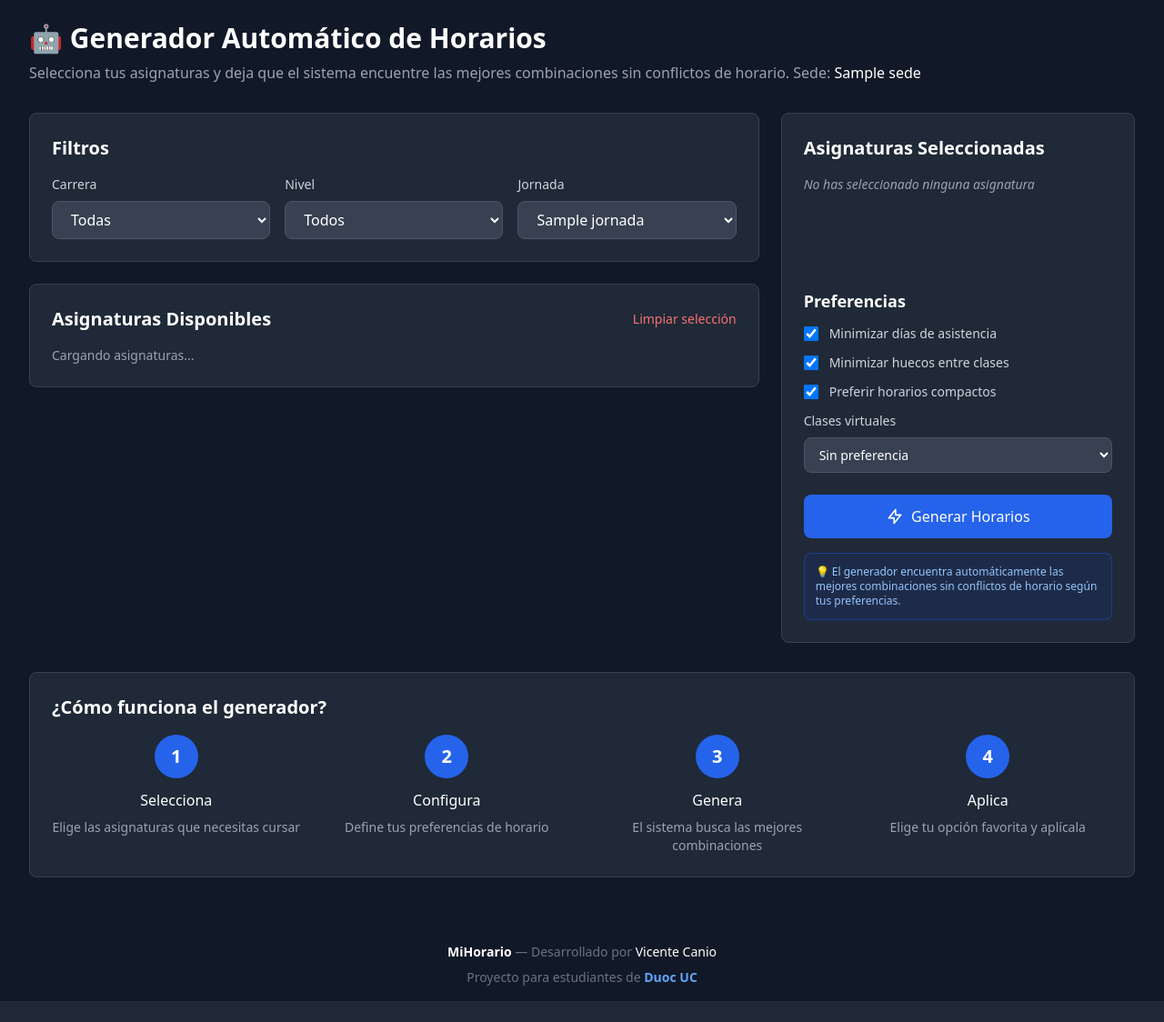
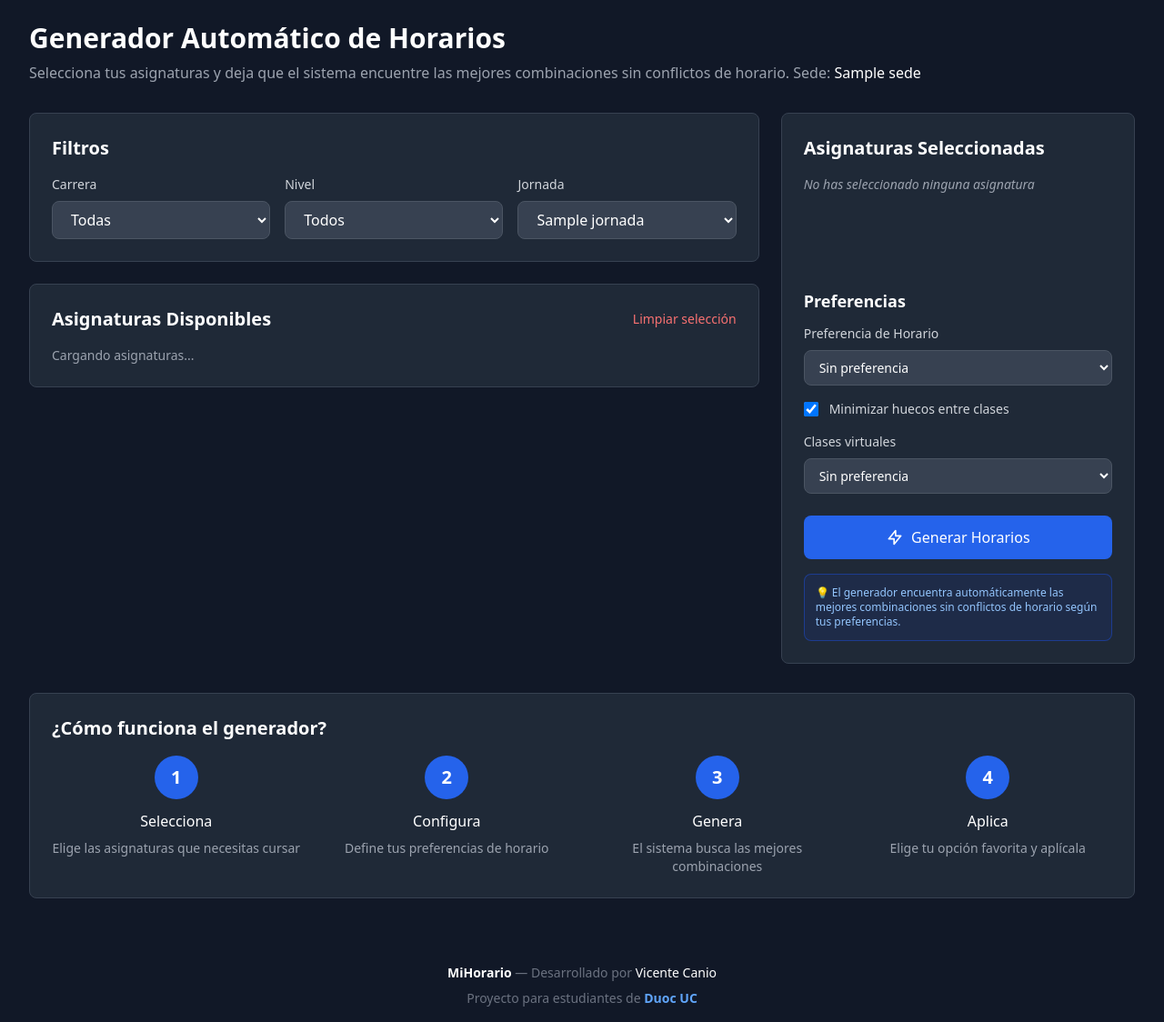
Before and after one commit to vcanio/MiHorario, a Django app: template oferta/templates/generador_horarios.html in a window 1280 px wide. Shown: the part 64-1188 px from the top of the page at 91% size. Before the commit the page ends 1165 px from the top, so only its background shows below. Run offline with Django 5.2, Linux system fonts and the light colour scheme; the template is opened without the code that fills it: most values are stand-ins (such as "Sample title", 1, 10 or a date in 2020); some libraries are stand-ins or nearby versions.

Commit message:
generador agregado

```diff
--- a/oferta/static/js/generador.js
+++ b/oferta/static/js/generador.js
@@ -1,7 +1,4 @@
-// oferta/static/js/generador.js
-// ============================================================
-// Generador Automático de Horarios - Lógica Frontend
-// ============================================================
+// vcanio/mihorario/MiHorario-feature-generador/oferta/static/js/generador.js
 
 import { diasLargos } from './constants.js';
 import { getCsrfToken, mostrarNotificacion } from './ui.js';
@@ -97,13 +94,10 @@ function renderizarListaAsignaturas() {
 // ==================================================
 window.toggleAsignatura = function(sigla) {
     if (asignaturasSeleccionadas.has(sigla)) {
-        // Si ya está, se borra
         asignaturasSeleccionadas.delete(sigla);
     } else {
-        // Si no está, busca el objeto en la lista visible (izquierda)
         const asig = asignaturasDisponibles.find(a => a.sigla === sigla);
         if (asig) {
-            // Y lo guarda en el Map
             asignaturasSeleccionadas.set(sigla, asig);
         }
     }
@@ -150,33 +144,31 @@ async function generarHorarios() {
         return;
     }
 
-    const preferencias = obtenerPreferencias();
+    // --- ▼▼▼ REWORK JORNADA ▼▼▼ ---
+    // Pasamos la jornada a obtenerPreferencias para que la incluya
+    const jornada = document.getElementById('generador-jornada')?.value;
+    const preferencias = obtenerPreferencias(jornada);
+    // --- ▲▲▲ FIN REWORK JORNADA ▲▲▲ ---
+
     const btnGenerar = document.getElementById('btn-generar-horarios');
     const spinner = document.getElementById('generador-spinner');
     const resultados = document.getElementById('resultados-generador');
 
-    // Mostrar estado de carga
     if (btnGenerar) btnGenerar.disabled = true;
     if (spinner) spinner.classList.remove('hidden');
     if (resultados) resultados.innerHTML = '';
 
     try {
 
-        // --- ▼▼▼ INICIO DE LA CORRECCIÓN ▼▼▼ ---
-
-        // 1. Obtener la sede desde la URL
         const urlParams = new URLSearchParams(window.location.search);
         const sede = urlParams.get('sede');
 
         if (!sede) {
             mostrarNotificacion('Error: Sede no encontrada en la URL', 'error');
-            // Detener la carga
             if (btnGenerar) btnGenerar.disabled = false;
             if (spinner) spinner.classList.add('hidden');
             return;
         }
-
-        // --- ▲▲▲ FIN DE LA CORRECCIÓN ▲▲▲ ---
 
         const response = await fetch('/api/generador/generar/', {
             method: 'POST',
@@ -185,10 +177,10 @@ async function generarHorarios() {
                 'X-CSRFToken': getCsrfToken()
             },
             body: JSON.stringify({
-                // 2. Añadir la sede al JSON que se envía
                 sede: sede,
+                jornada: jornada, // Se sigue enviando aquí para el filtro de la BBDD
                 siglas: Array.from(asignaturasSeleccionadas.keys()),
-                preferencias
+                preferencias: preferencias // Y se envía aquí para la puntuación
             })
         });
 
@@ -213,14 +205,18 @@ async function generarHorarios() {
 // ==================================================
 //        Obtener Preferencias del Usuario
 // ==================================================
-function obtenerPreferencias() {
+// --- ▼▼▼ REWORK JORNADA ▼▼▼ ---
+// Ahora acepta la jornada como argumento
+function obtenerPreferencias(jornada) {
+    // Lee las preferencias del HTML (que ya están actualizadas)
     return {
-        minimizar_dias: document.getElementById('pref-minimizar-dias')?.checked ?? true,
+        jornada: jornada, // Añadimos la jornada para que la puntuación se adapte
+        preferencia_horario: document.getElementById('pref-horario')?.value ?? 'neutro',
         minimizar_huecos: document.getElementById('pref-minimizar-huecos')?.checked ?? true,
-        preferir_compacto: document.getElementById('pref-compacto')?.checked ?? true,
         preferir_virtuales: document.getElementById('pref-virtuales')?.value ?? 'neutro'
     };
 }
+// --- ▲▲▲ FIN REWORK JORNADA ▲▲▲ ---
 
 // ==================================================
 //          Mostrar Resultados
@@ -261,7 +257,6 @@ function mostrarResultados() {
             </div>
 
             ${renderMetricas(horario.metricas)}
-
             <div class="mb-6">
                 <h4 class="text-lg font-semibold text-white mb-3">Asignaturas</h4>
                 <div class="space-y-2">
@@ -273,7 +268,7 @@ function mostrarResultados() {
                                 <span class="text-gray-400 text-sm ml-2">(Sección ${a.seccion})</span>
                             </div>
                             ${a.virtual ? '<span class="text-green-400 text-sm">Virtual</span>' : ''}
-                        </div>
+                            </div>
                     `).join('')}
                 </div>
             </div>
@@ -301,16 +296,11 @@ function mostrarResultados() {
 // ==================================================
 //           Renderizar Métricas
 // ==================================================
+// --- ▼▼▼ REWORK MÉTRICAS ▼▼▼ ---
+// Actualizado para mostrar hora de inicio y fin
 function renderMetricas(metricas) {
-    // --- INICIO CORRECCIÓN ---
-    // Eliminada la métrica de 'jornada' que no existía.
-    // Cambiado 'md:grid-cols-5' a 'md:grid-cols-4' para ajustar la grilla.
     return `
         <div class="grid grid-cols-2 md:grid-cols-4 gap-4 mb-6">
-            <div class="bg-gray-700 p-4 rounded-lg text-center">
-                <div class="text-2xl font-bold text-blue-400">${metricas.dias_usados}</div>
-                <div class="text-sm text-gray-300">Días de asistencia</div>
-            </div>
             <div class="bg-gray-700 p-4 rounded-lg text-center">
                 <div class="text-2xl font-bold text-green-400">${Math.round(metricas.total_huecos_minutos)}</div>
                 <div class="text-sm text-gray-300">Minutos libres</div>
@@ -323,22 +313,23 @@ function renderMetricas(metricas) {
                 <div class="text-2xl font-bold text-orange-400">${metricas.hora_inicio_promedio.toFixed(1)}h</div>
                 <div class="text-sm text-gray-300">Hora inicio prom.</div>
             </div>
+            <div class="bg-gray-700 p-4 rounded-lg text-center">
+                <div class="text-2xl font-bold text-blue-400">${metricas.hora_fin_promedio.toFixed(1)}h</div>
+                <div class="text-sm text-gray-300">Hora fin prom.</div>
+            </div>
         </div>
     `;
-    // --- FIN CORRECCIÓN ---
 }
+// --- ▲▲▲ FIN REWORK MÉTRICAS ▲▲▲ ---
 
 // ==================================================
 //       Renderizar Preview del Horario
 // ==================================================
 function renderizarHorarioPreview(horario, containerId) {
-    // Implementación similar a actualizarHorario() pero más compacta
-    // Aquí reutilizarías la lógica de ui.js
     const container = document.getElementById(containerId);
     if (!container) return;
-
-    container.innerHTML = '<p class="text-gray-400 text-sm italic text-center py-4">Vista previa del horario generado</p>';
     // TODO: Integrar con el sistema de visualización existente
+    container.innerHTML = '<p class="text-gray-400 text-sm italic text-center py-4">Vista previa del horario generado (placeholder)</p>';
 }
 
 // ==================================================
@@ -357,8 +348,8 @@ window.navegarHorario = function(direccion) {
 // ==================================================
 window.aplicarHorarioGenerado = function() {
     const horario = horariosGenerados[horarioActualVista];
+    if (!horario) return;
 
-    // Convertir a formato compatible con el sistema actual
     const seleccionadas = {};
 
     horario.asignaturas.forEach(asig => {
@@ -366,7 +357,7 @@ window.aplicarHorarioGenerado = function() {
             id: asig.id,
             nombre: asig.nombre,
             seccion: asig.seccion,
-            virtual: asig.virtual,
+            virtual: asig.virtual, // 'virtual' ya es un booleano
             horarios: asig.horarios.map(h => ({
                 dia: diasLargos[h.dia] || h.dia,
                 inicio: h.inicio,
@@ -375,12 +366,9 @@ window.aplicarHorarioGenerado = function() {
         };
     });
 
-    // Guardar en localStorage
     localStorage.setItem('seleccionadas', JSON.stringify(seleccionadas));
-
     mostrarNotificacion('Horario aplicado correctamente. Redirigiendo...', 'success');
 
-    // Redirigir a la vista de asignaturas
     setTimeout(() => {
         const urlParams = new URLSearchParams(window.location.search);
         const sede = urlParams.get('sede');
@@ -395,7 +383,6 @@ window.compararHorarios = function() {
     const modal = document.getElementById('modal-comparacion');
     if (!modal) {
         crearModalComparacion();
-        return;
     }
 
     const container = document.getElementById('comparacion-container');
@@ -412,16 +399,20 @@ window.compararHorarios = function() {
 
             <div class="space-y-2 text-sm">
                 <div class="flex justify-between text-gray-300">
-                    <span>Días:</span>
-                    <span class="font-medium text-white">${horario.metricas.dias_usados}</span>
-                </div>
-                <div class="flex justify-between text-gray-300">
                     <span>Huecos:</span>
                     <span class="font-medium text-white">${Math.round(horario.metricas.total_huecos_minutos)} min</span>
                 </div>
                 <div class="flex justify-between text-gray-300">
                     <span>Virtuales:</span>
                     <span class="font-medium text-white">${horario.metricas.clases_virtuales}</span>
+                </div>
+                <div class="flex justify-between text-gray-300">
+                    <span>Inicio Prom:</span>
+                    <span class="font-medium text-white">${horario.metricas.hora_inicio_promedio.toFixed(1)}h</span>
+                </div>
+                <div class="flex justify-between text-gray-300">
+                    <span>Fin Prom:</span>
+                    <span class="font-medium text-white">${horario.metricas.hora_fin_promedio.toFixed(1)}h</span>
                 </div>
             </div>
 
@@ -433,7 +424,7 @@ window.compararHorarios = function() {
         </div>
     `).join('');
 
-    modal.classList.remove('hidden');
+    if (modal) modal.classList.remove('hidden');
 };
 
 window.seleccionarHorarioComparacion = function(indice) {
@@ -447,9 +438,9 @@ function crearModalComparacion() {
     modal.id = 'modal-comparacion';
     modal.className = 'fixed inset-0 z-50 flex items-center justify-center bg-black bg-opacity-75 hidden';
     modal.innerHTML = `
-        <div class="relative w-full max-w-6xl p-6 bg-gray-800 rounded-lg shadow-xl border border-gray-700 max-h-[90vh] overflow-y-auto">
+        <div class="relative w-full max-w-4xl p-6 bg-gray-800 rounded-lg shadow-xl border border-gray-700 max-h-[90vh] overflow-y-auto">
             <div class="flex items-center justify-between mb-6">
-                <h3 class="text-2xl font-semibold text-white">Comparar Horarios</h3>
+                <h3 class="text-2xl font-semibold text-white">Comparar 3 Mejores Opciones</h3>
                 <button onclick="window.cerrarModalComparacion()" class="text-gray-400 hover:text-white">
                     <svg xmlns="http://www.w3.org/2000/svg" class="w-6 h-6" fill="none" viewBox="0 0 24 24" stroke="currentColor">
                         <path stroke-linecap="round" stroke-linejoin="round" stroke-width="2" d="M6 18L18 6M6 6l12 12" />
@@ -465,7 +456,7 @@ function crearModalComparacion() {
         if (e.target === modal) cerrarModalComparacion();
     });
 
-    window.compararHorarios();
+    window.compararHorarios(); // Llama de nuevo para poblar el modal recién creado
 }
 
 window.cerrarModalComparacion = function() {
@@ -477,29 +468,21 @@ window.cerrarModalComparacion = function() {
 //         Setup Event Listeners
 // ==================================================
 function setupEventListeners() {
-    // Botón generar
     const btnGenerar = document.getElementById('btn-generar-horarios');
     if (btnGenerar) {
         btnGenerar.addEventListener('click', generarHorarios);
     }
 
-    // Filtros
     ['generador-carrera', 'generador-nivel', 'generador-jornada'].forEach(id => {
         const element = document.getElementById(id);
         if (element) {
-
-            // --- INICIO CORRECCIÓN ---
-            // Eliminada la línea 'asignaturasSeleccionadas.clear();'
-            // para evitar que se borre la selección al cambiar de filtro.
             element.addEventListener('change', () => {
+                // Al cambiar filtros, recargamos las asignaturas disponibles
                 cargarAsignaturasDisponibles();
             });
-            // --- FIN CORRECCIÓN ---
-
         }
     });
 
-    // Limpiar selección
     const btnLimpiar = document.getElementById('btn-limpiar-seleccion');
     if (btnLimpiar) {
         btnLimpiar.addEventListener('click', () => {
--- a/oferta/templates/generador_horarios.html
+++ b/oferta/templates/generador_horarios.html
@@ -6,10 +6,9 @@
 
 <div id="generador-container" class="max-w-7xl mx-auto">
 
-    <!-- Header -->
     <div class="mb-8">
         <h1 class="text-3xl font-bold text-white mb-2">
-            🤖 Generador Automático de Horarios
+            Generador Automático de Horarios
         </h1>
         <p class="text-gray-400">
             Selecciona tus asignaturas y deja que el sistema encuentre las mejores combinaciones sin conflictos de horario.
@@ -19,10 +18,8 @@
 
     <div class="grid grid-cols-1 lg:grid-cols-3 gap-6">
 
-        <!-- Panel Izquierdo: Filtros y Selección -->
         <div class="lg:col-span-2 space-y-6">
 
-            <!-- Filtros -->
             <div class="bg-gray-800 rounded-lg p-6 border border-gray-700">
                 <h2 class="text-xl font-semibold text-white mb-4">Filtros</h2>
                 <div class="grid grid-cols-1 md:grid-cols-3 gap-4">
@@ -59,7 +56,6 @@
                 </div>
             </div>
 
-            <!-- Asignaturas Disponibles -->
             <div class="bg-gray-800 rounded-lg p-6 border border-gray-700">
                 <div class="flex items-center justify-between mb-4">
                     <h2 class="text-xl font-semibold text-white">Asignaturas Disponibles</h2>
@@ -72,15 +68,12 @@
                 </div>
             </div>
 
-            <!-- Resultados -->
             <div id="resultados-generador"></div>
 
         </div>
 
-        <!-- Panel Derecho: Preferencias y Selección -->
         <div class="space-y-6">
 
-            <!-- Resumen de Selección -->
             <div class="bg-gray-800 rounded-lg p-6 border border-gray-700 sticky top-4">
                 <h2 class="text-xl font-semibold text-white mb-4">
                     Asignaturas Seleccionadas
@@ -89,24 +82,23 @@
                     <p class="text-gray-400 text-sm italic">No has seleccionado ninguna asignatura</p>
                 </div>
 
-                <!-- Preferencias -->
                 <div class="mb-6">
                     <h3 class="text-lg font-semibold text-white mb-3">Preferencias</h3>
-                    <div class="space-y-3">
 
-                        <label class="flex items-center gap-3 cursor-pointer">
-                            <input type="checkbox" id="pref-minimizar-dias" checked class="w-4 h-4 rounded border-gray-600 bg-gray-700 text-blue-600 focus:ring-2 focus:ring-blue-500">
-                            <span class="text-sm text-gray-300">Minimizar días de asistencia</span>
-                        </label>
+                    <div class="space-y-4">
+
+                        <div>
+                            <label for="pref-horario" class="block text-sm text-gray-300 mb-2">Preferencia de Horario</label>
+                            <select id="pref-horario" class="w-full px-3 py-2 rounded-lg border border-gray-600 bg-gray-700 text-white text-sm focus:outline-none focus:ring-2 focus:ring-blue-500">
+                                <option value="neutro">Sin preferencia</option>
+                                <option value="entrar_temprano">Entrar lo más temprano</option>
+                                <option value="salir_temprano">Salir lo más temprano</option>
+                            </select>
+                        </div>
 
                         <label class="flex items-center gap-3 cursor-pointer">
                             <input type="checkbox" id="pref-minimizar-huecos" checked class="w-4 h-4 rounded border-gray-600 bg-gray-700 text-blue-600 focus:ring-2 focus:ring-blue-500">
                             <span class="text-sm text-gray-300">Minimizar huecos entre clases</span>
-                        </label>
-
-                        <label class="flex items-center gap-3 cursor-pointer">
-                            <input type="checkbox" id="pref-compacto" checked class="w-4 h-4 rounded border-gray-600 bg-gray-700 text-blue-600 focus:ring-2 focus:ring-blue-500">
-                            <span class="text-sm text-gray-300">Preferir horarios compactos</span>
                         </label>
 
                         <div>
@@ -118,9 +110,8 @@
                             </select>
                         </div>
                     </div>
-                </div>
+                    </div>
 
-                <!-- Botón Generar -->
                 <button
                     id="btn-generar-horarios"
                     class="w-full bg-blue-600 hover:bg-blue-700 disabled:opacity-50 disabled:cursor-not-allowed text-white px-6 py-3 rounded-lg font-medium transition-colors flex items-center justify-center gap-2">
@@ -130,7 +121,6 @@
                     Generar Horarios
                 </button>
 
-                <!-- Spinner de carga -->
                 <div id="generador-spinner" class="hidden mt-4 text-center">
                     <svg class="animate-spin h-8 w-8 text-blue-500 mx-auto" xmlns="http://www.w3.org/2000/svg" fill="none" viewBox="0 0 24 24">
                         <circle class="opacity-25" cx="12" cy="12" r="10" stroke="currentColor" stroke-width="4"></circle>
@@ -139,7 +129,6 @@
                     <p class="text-gray-400 text-sm mt-2">Generando combinaciones...</p>
                 </div>
 
-                <!-- Info -->
                 <div class="mt-4 p-3 bg-blue-900/20 border border-blue-700/50 rounded-lg">
                     <p class="text-xs text-blue-300">
                         💡 El generador encuentra automáticamente las mejores combinaciones sin conflictos de horario según tus preferencias.
@@ -151,7 +140,6 @@
 
     </div>
 
-    <!-- Cómo Funciona -->
     <div class="mt-8 bg-gray-800 rounded-lg p-6 border border-gray-700">
         <h3 class="text-xl font-semibold text-white mb-4">¿Cómo funciona el generador?</h3>
         <div class="grid grid-cols-1 md:grid-cols-4 gap-6">
```
Also changed, not shown: oferta/views.py (+85 -26 lines).
